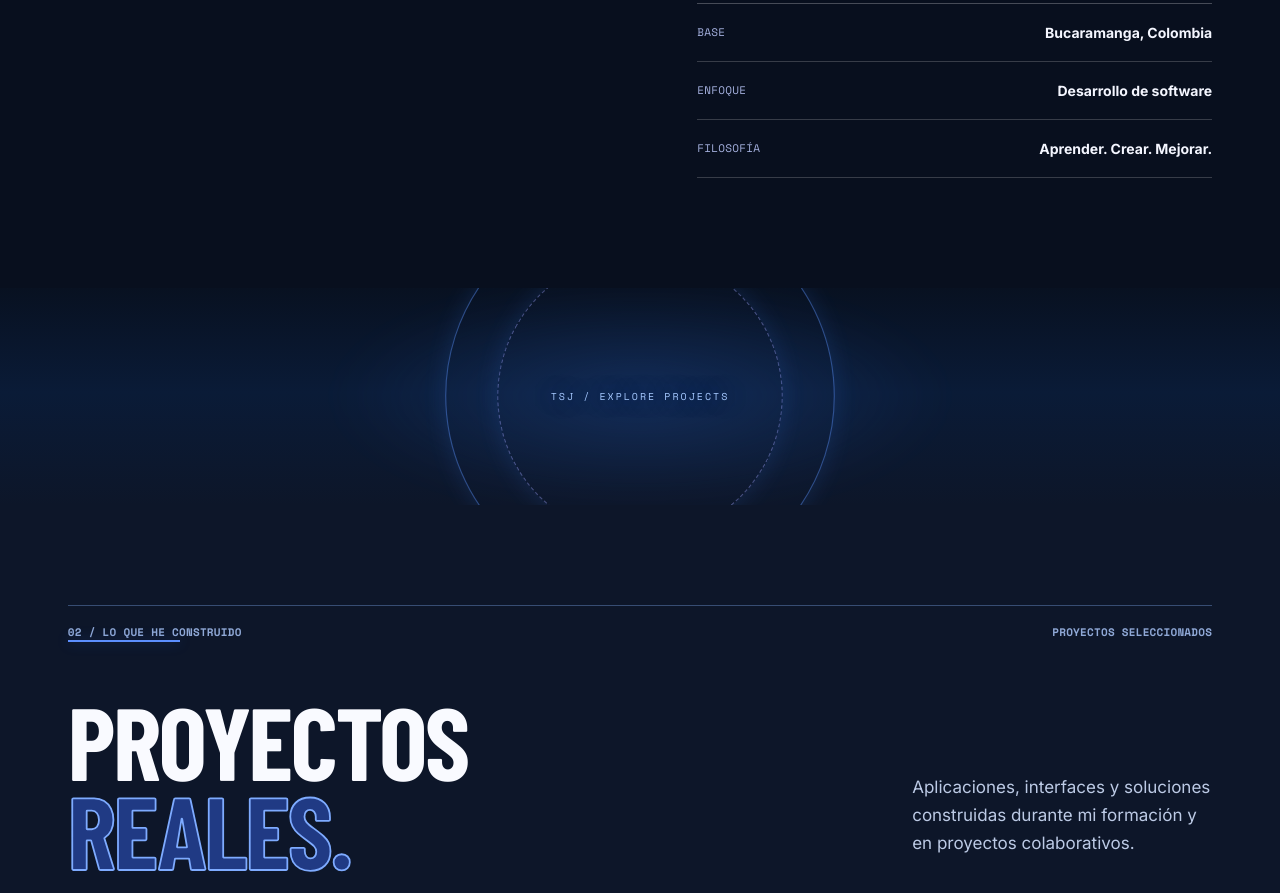
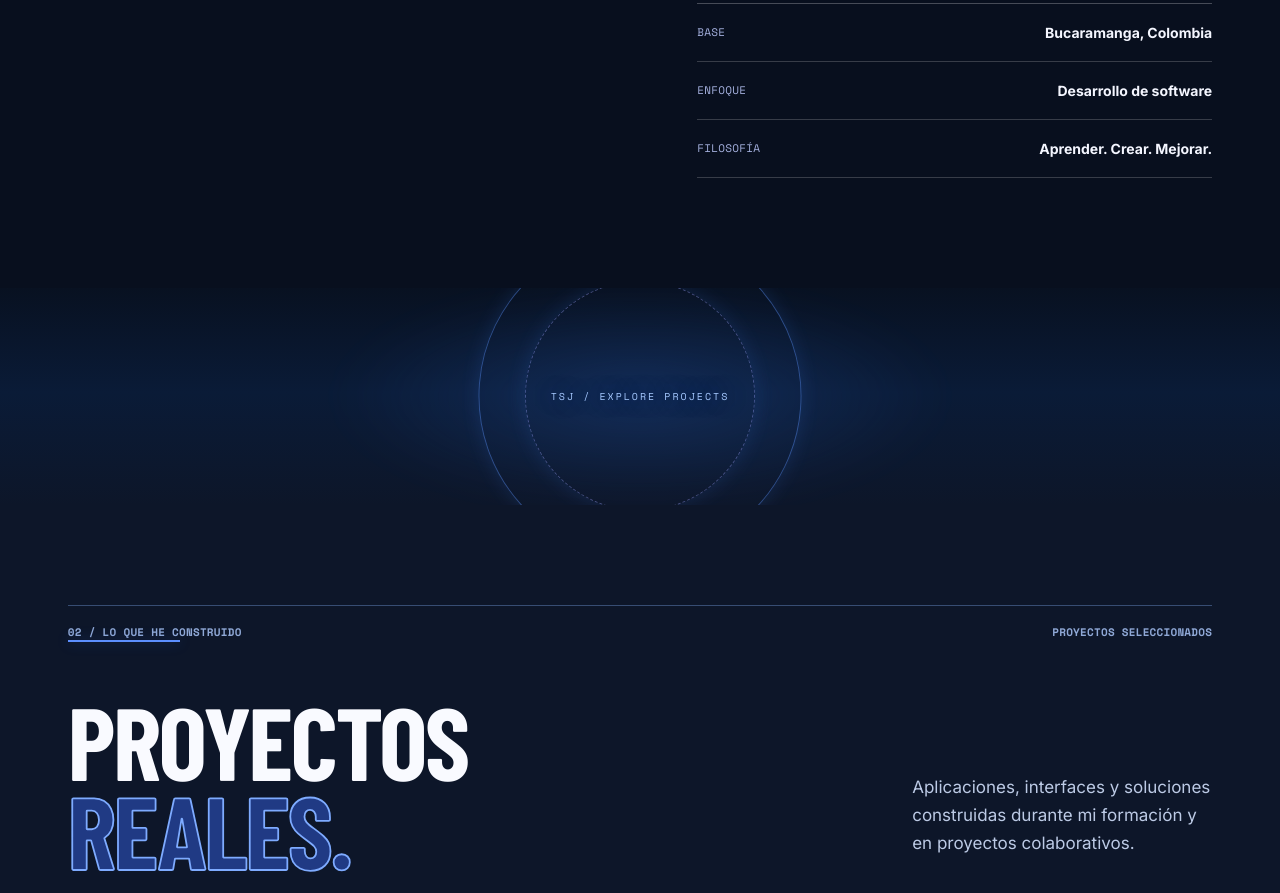
Before and after one commit to ThomasSerranoJacome/PORTAFOLIO-WEB-THOMASSERRANO, a plain HTML site: page index.html in a window 1280 px wide. Shown: the part 2340-3233 px from the top of the page. Drawn offline with nearby package versions, Linux system fonts and the light colour scheme; a web font is replaced by a local one.

Commit message:
fix: usar variables numericas compatibles para transiciones de portal

```diff
--- a/styles.css
+++ b/styles.css
@@ -705,8 +705,8 @@ html.intro-pending .intro-track span{animation:introLoad 3.05s linear both;}
 /* 05 — Portales discretos entre capítulos clave, controlados por scroll. */
 .chapter-portal{--portal-progress:.5;position:relative;height:clamp(140px,17vw,240px);overflow:hidden;isolation:isolate;display:grid;place-items:center;background:linear-gradient(180deg,#081121,#0a1b37 48%,#0d1629);pointer-events:none;}
 .chapter-portal-light{position:absolute;width:min(85vw,680px);height:110%;background:radial-gradient(ellipse at 50% 50%,#3878e94a,transparent 65%);filter:blur(20px);opacity:.7;}
-.chapter-portal-ring{position:absolute;width:min(50vw,340px);height:min(50vw,340px);border:1px solid #5489edaa;border-radius:50%;box-shadow:0 0 20px #3d7ae43c;transform:scale(calc(.50 + var(--portal-progress)*.9)) rotate(calc(var(--portal-progress)*55deg));opacity:calc(.35 + var(--portal-progress)*.5);}
-.chapter-portal-ring--inner{width:min(31vw,230px);height:min(31vw,230px);border:1px dashed #a0a4ff8a;transform:scale(calc(.38 + var(--portal-progress)*1.2)) rotate(calc(var(--portal-progress)*-85deg));}
+.chapter-portal-ring{position:absolute;width:min(50vw,340px);height:min(50vw,340px);border:1px solid #5489edaa;border-radius:50%;box-shadow:0 0 20px #3d7ae43c;transform:scale(var(--portal-scale,.95)) rotate(var(--portal-rotation,26deg));opacity:var(--portal-opacity,.7);}
+.chapter-portal-ring--inner{width:min(31vw,230px);height:min(31vw,230px);border:1px dashed #a0a4ff8a;transform:scale(var(--portal-inner-scale,1)) rotate(var(--portal-inner-rotation,-43deg));}
 .chapter-portal-caption{position:relative;z-index:2;font-size:10px;letter-spacing:.2em;color:#a5c8ff;text-shadow:0 0 20px #102450;}
 
 /* Respetar el interruptor de efectos y la preferencia del visitante. */
```
